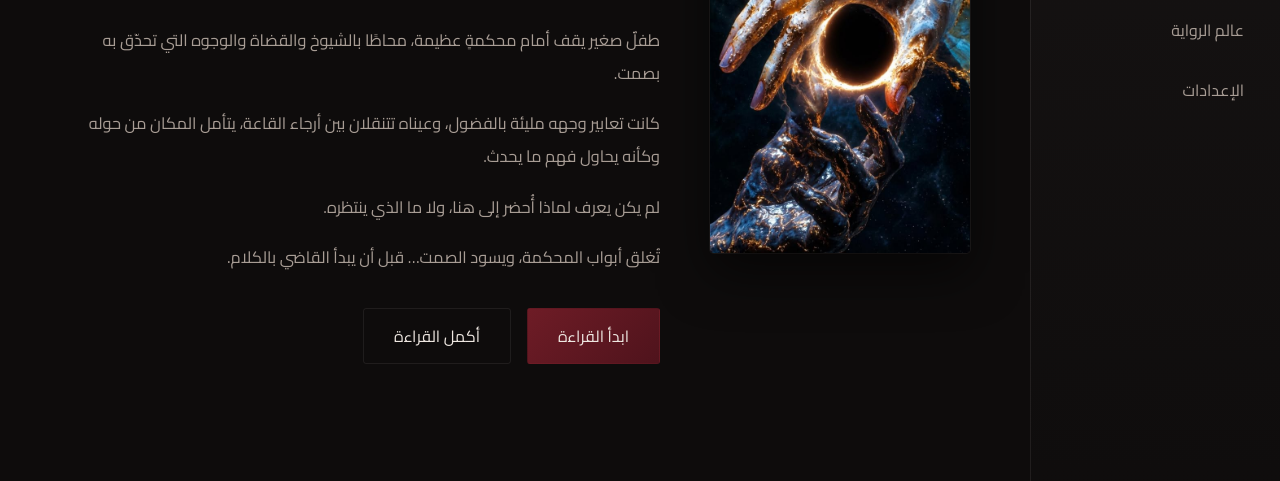
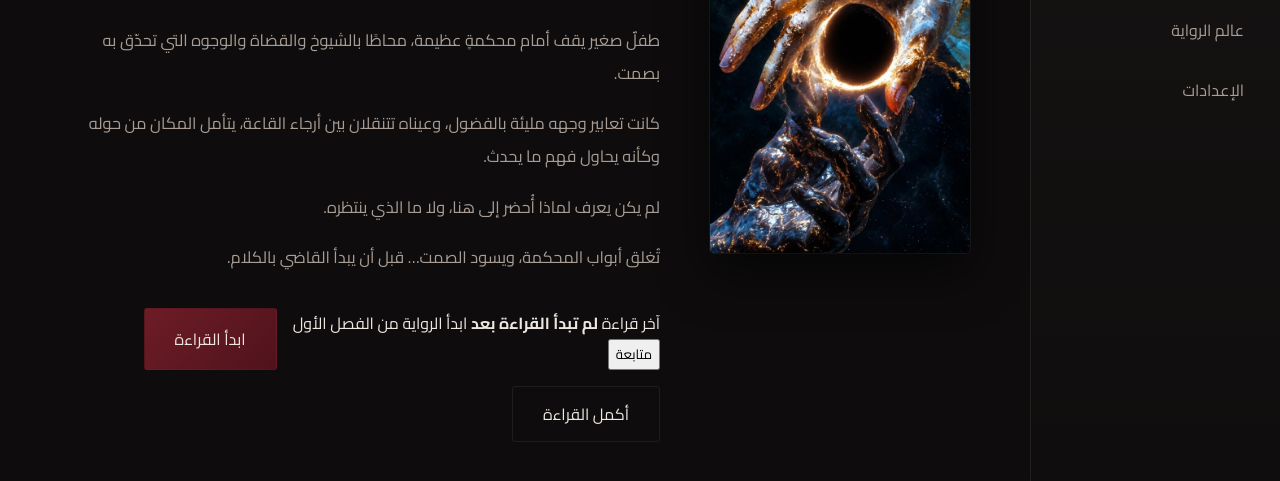
Before and after one commit to kcvr-wq/Broken-Throne, a plain HTML site: page index.html in a window 1280 px wide. Both pictures are taken after a click on the button "ادخل إلى العالم". Shown: the part 217-698 px from the top of the page. Drawn offline with Linux system fonts and the light colour scheme; a web font is replaced by a local one.

Commit message:
Update index.html

```diff
--- a/index.html
+++ b/index.html
@@ -222,6 +222,33 @@
 
                             <div class="hero-actions">
 
+                             <div class="home-reading-card">
+
+    <div class="home-reading-info">
+
+        <span class="home-reading-label">
+            آخر قراءة
+        </span>
+
+        <strong id="lastReadingTitle">
+            لم تبدأ القراءة بعد
+        </strong>
+
+        <span id="lastReadingMeta">
+            ابدأ الرواية من الفصل الأول
+        </span>
+
+    </div>
+
+    <button
+        id="homeContinueBtn"
+        class="home-reading-btn"
+        type="button"
+    >
+        متابعة
+    </button>
+
+</div>
                                 <button
                                     id="startReading"
                                     class="btn btn-primary"
```
